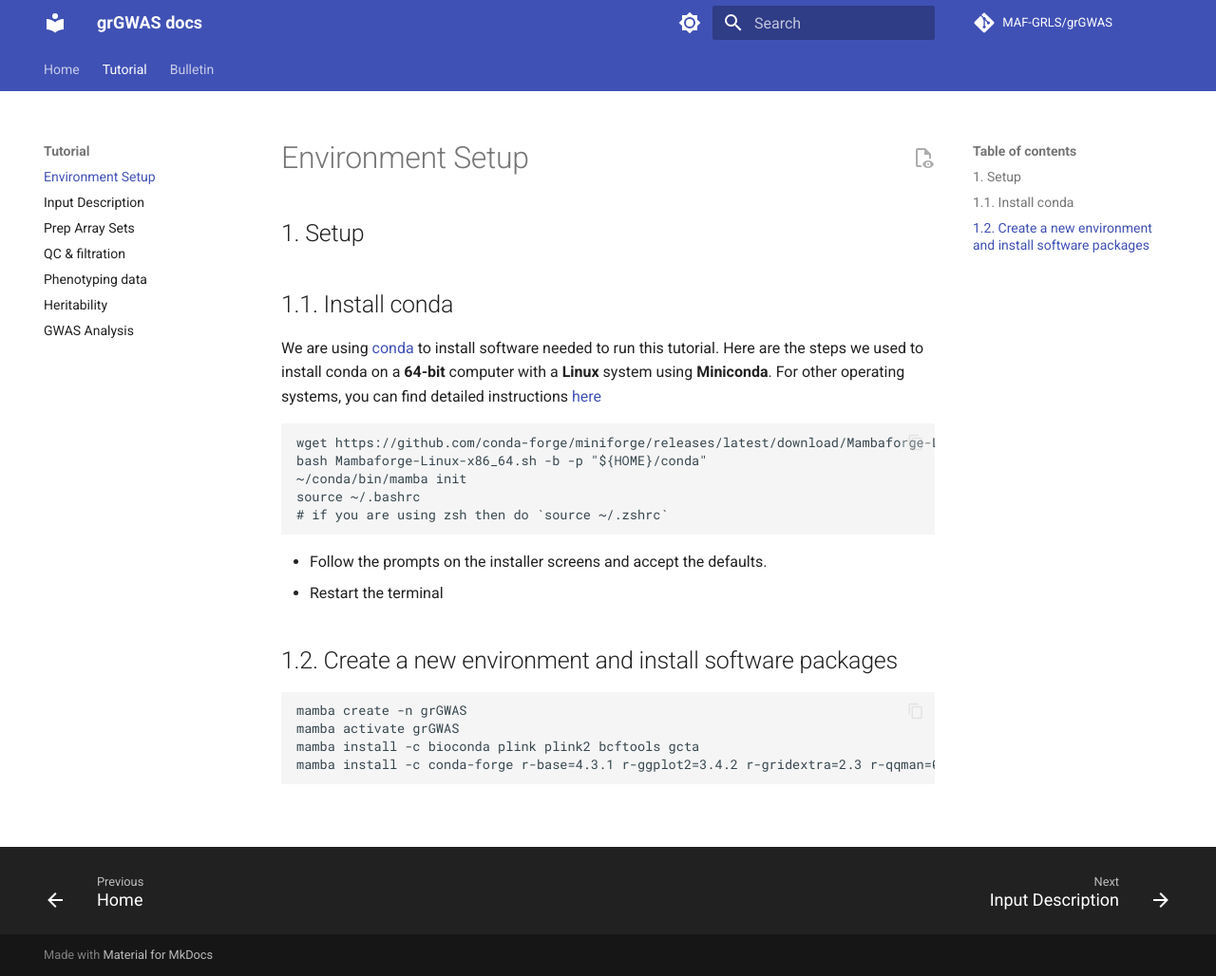
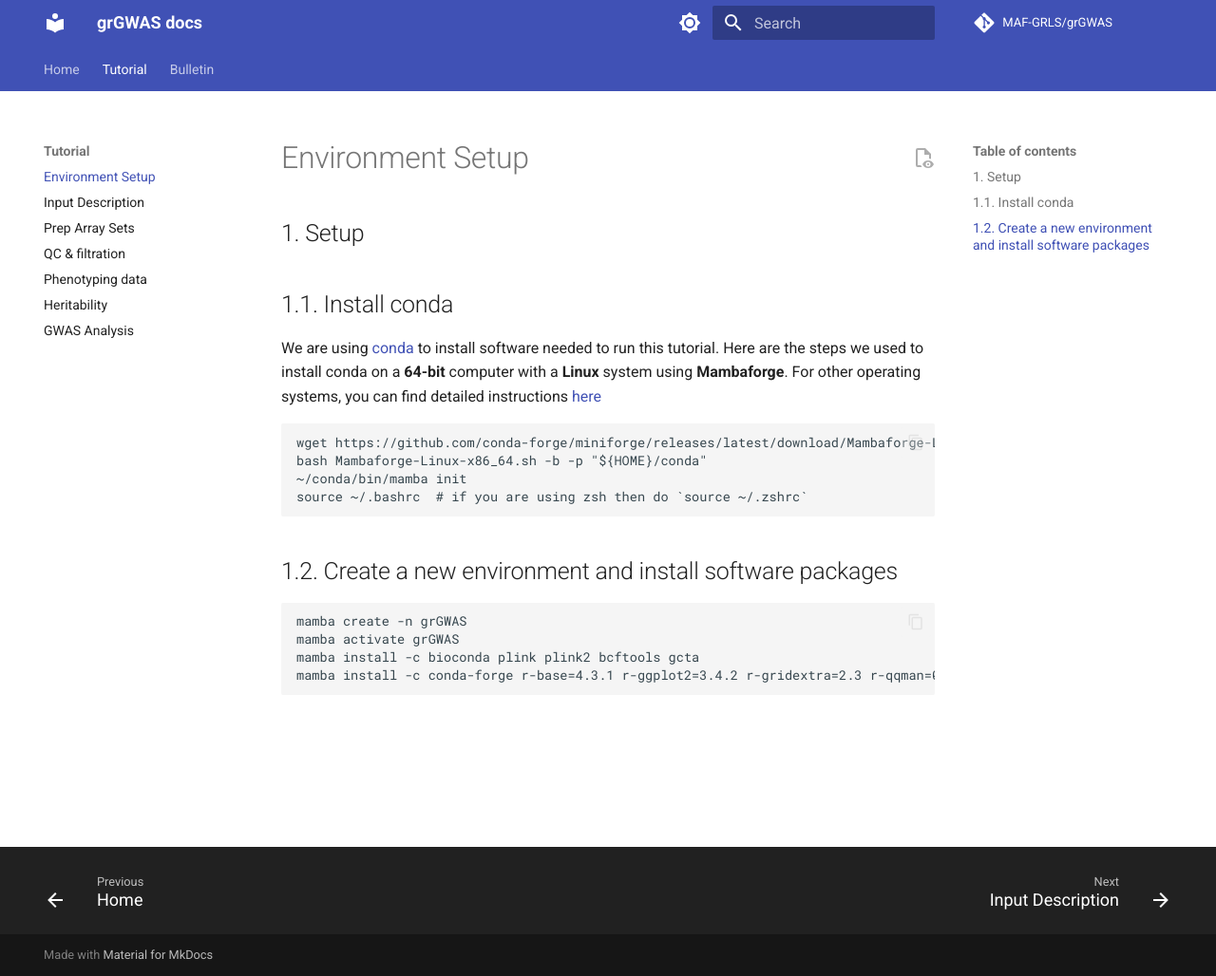
Before and after one commit to morrisanimalfoundation/grGWAS, an MkDocs documentation site: the page built from docs/1.install.md, in a window 1280 px wide and 1028 px high. Shown: the whole window at 95% size. Built offline with MkDocs 1.6.1 and Material for MkDocs 9.7.7, drawn with Linux system fonts in a browser that asks for light colours; comment, search, counter and statistics services are not loaded.

Commit message:
Update 1.install.md

````diff
--- a/docs/1.install.md
+++ b/docs/1.install.md
@@ -1,17 +1,14 @@
 ## 1. Setup
 ## 1.1. Install conda
-We are using [conda](https://conda.io/projects/conda/en/stable/index.html) to install software needed to run this tutorial. Here are the steps we used to install conda on a **64-bit** computer with a **Linux** system using **Miniconda**. For other operating systems, you can find detailed instructions [here](https://conda.io/projects/conda/en/stable/user-guide/install/index.html)
+We are using [conda](https://conda.io/projects/conda/en/stable/index.html) to install software needed to run this tutorial. Here are the steps we used to install conda on a **64-bit** computer with a **Linux** system using **Mambaforge**. For other operating systems, you can find detailed instructions [here](https://github.com/conda-forge/miniforge)
 
 ```
 wget https://github.com/conda-forge/miniforge/releases/latest/download/Mambaforge-Linux-x86_64.sh
 bash Mambaforge-Linux-x86_64.sh -b -p "${HOME}/conda"
 ~/conda/bin/mamba init
-source ~/.bashrc
-# if you are using zsh then do `source ~/.zshrc`
+source ~/.bashrc  # if you are using zsh then do `source ~/.zshrc`
 ```
 
--  Follow the prompts on the installer screens and accept the defaults.
--  Restart the terminal
 
 ## 1.2. Create a new environment and install software packages
 
````
